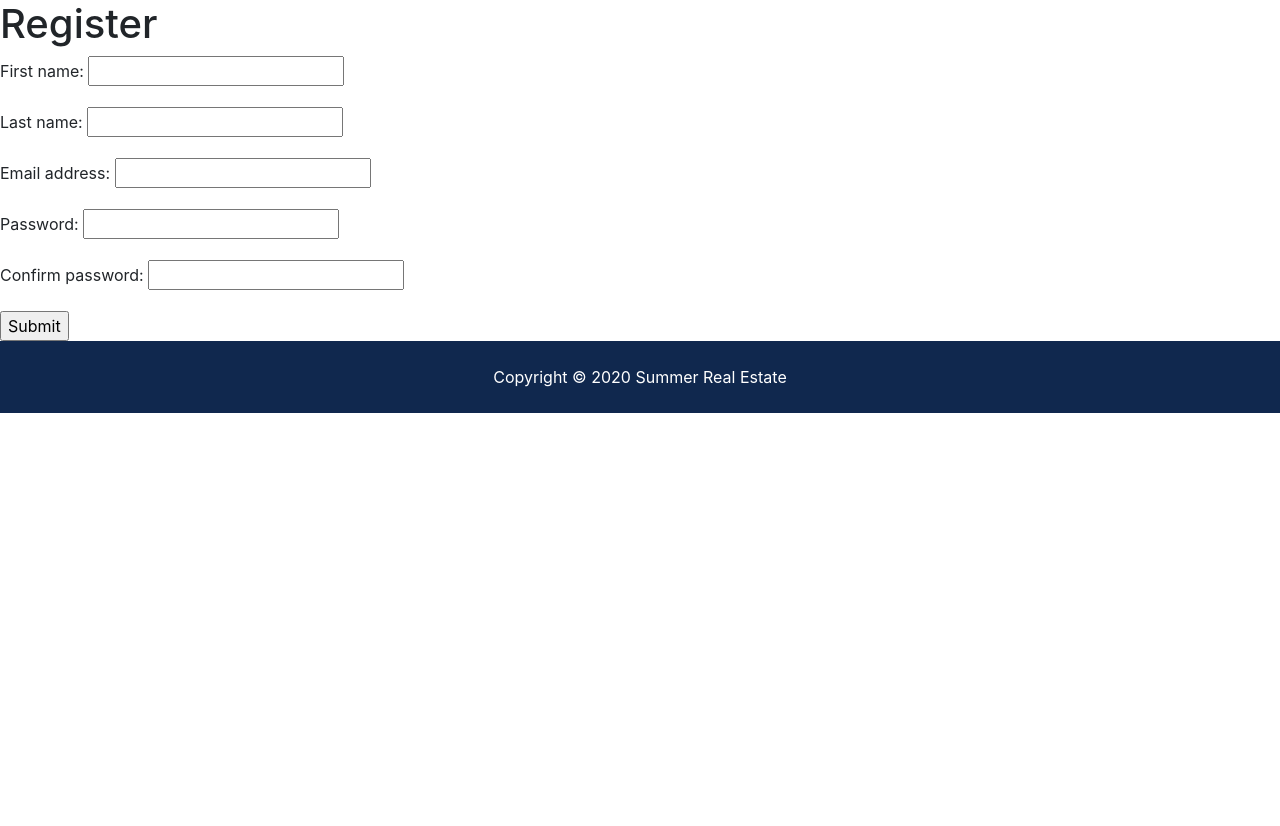
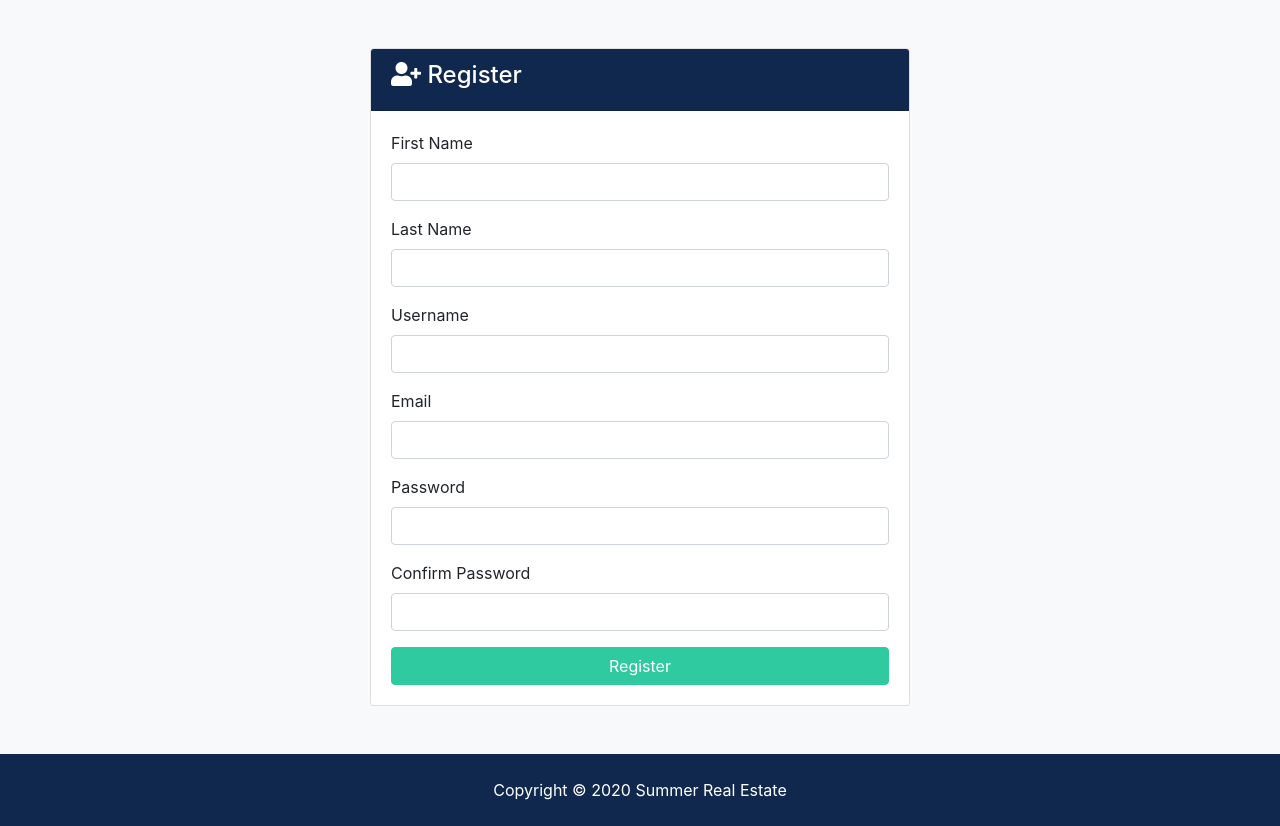
Before and after one commit to Summer0410/realEstateProject, a Django app: page /accounts/register in a window 1280 px wide. Shown: the part 112-938 px from the top of the page. Before the commit the page ends 525 px from the top, so only its background shows below. Run offline with Django 3.2, Linux system fonts and the light colour scheme; some libraries are stand-ins or nearby versions.

Commit message:
Update login/register template

```diff
--- a/accounts/views.py
+++ b/accounts/views.py
@@ -3,11 +3,11 @@ from accounts.forms import registerForm, LoginForm
 
 # Create your views here.
 def register(request):
-    form = registerForm
-    return render(request, 'accounts/register.html',{'form': form})
+    if request.method == 'POST':
+        print("It worked")
+    return render(request, 'accounts/register.html')
 def login(request):
-    form = LoginForm
-    return render(request, 'accounts/login.html', {'form': form})
+    return render(request, 'accounts/login.html')
 def logout(request):
     return redirect('index')
 def dashboard(request):
--- a/templates/accounts/register.html
+++ b/templates/accounts/register.html
@@ -1,9 +1,47 @@
 {% extends 'base.html' %}
 {% block content %}
-<h1>Register</h1>
-<form action="/register/" method="post">
-    {% csrf_token %}
-    {{ form.as_p }}
-    <input type="submit" value="Submit">
-</form>
+<section id="register" class="bg-light py-5">
+    <div class="container">
+      <div class="row">
+        <div class="col-md-6 mx-auto">
+          <div class="card">
+            <div class="card-header bg-primary text-white">
+              <h4>
+                <i class="fas fa-user-plus"></i> Register</h4>
+            </div>
+            <div class="card-body">
+                <form action="{% url 'register'%}" method = "POST">
+                    {% csrf_token %}
+                  <div class="form-group">
+                  <label for="first_name">First Name</label>
+                  <input type="text" name="first_name" class="form-control" required>
+                </div>
+                <div class="form-group">
+                  <label for="last_name">Last Name</label>
+                  <input type="text" name="last_name" class="form-control" required>
+                </div>
+                <div class="form-group">
+                  <label for="username">Username</label>
+                  <input type="text" name="username" class="form-control" required>
+                </div>
+                <div class="form-group">
+                  <label for="email">Email</label>
+                  <input type="email" name="email" class="form-control" required>
+                </div>
+                <div class="form-group">
+                  <label for="password2">Password</label>
+                  <input type="password" name="password" class="form-control" required>
+                </div>
+                <div class="form-group">
+                  <label for="password">Confirm Password</label>
+                  <input type="password" name="password2" class="form-control" required>
+                </div>
+                <input type="submit" value="Register" class="btn btn-secondary btn-block">
+              </form>
+            </div>
+          </div>
+        </div>
+      </div>
+    </div>
+  </section>
 {% endblock%}
```
Also changed, not shown: accounts/models.py (+5 -5 lines), templates/accounts/login.html (+29 -6 lines), 1 other file.
